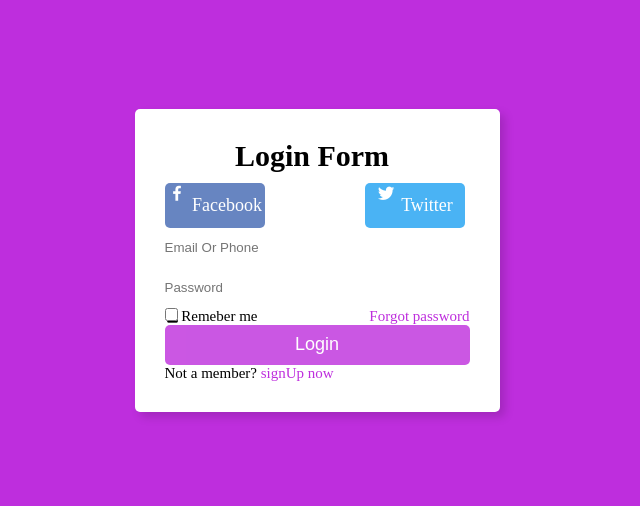
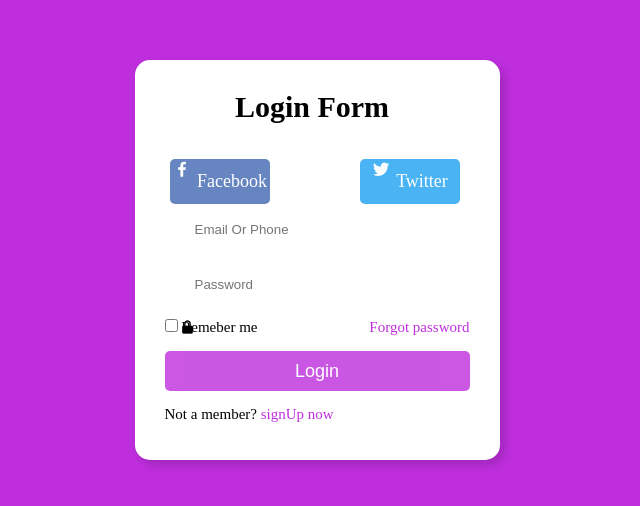
Before and after one commit to Matinehelahi/shortProjects, a plain HTML site: page loginForms/loginForm7/index.html in a window 1280 px wide. Shown: the part 140-646 px from the top of the page, without its empty margins (323-963 px from the left). Drawn offline with nearby package versions, Linux system fonts and the light colour scheme.

Commit message:
change loginForm7

```diff
--- a/loginForms/loginForm7/assets/style/style.css
+++ b/loginForms/loginForm7/assets/style/style.css
@@ -15,9 +15,11 @@ body {
 
 .container {
     width: 365px;
+    height: 400px;
     background-color: #fff;
     padding: 30px;
-    border-radius: 5px;
+    border: none;
+    border-radius: 15px;
     box-shadow: 5px 5px 10px rgba(0,0,0,0.15);
 }
 
@@ -26,12 +28,13 @@ body {
     text-align: center;
     font-weight: 600;
     font-size: 30px;
+    margin-bottom: 20px;
 }
 
 .button-box {
     display: flex;
     justify-content: space-between;
-    padding: ;
+    padding: 5px;
 }
 .button-box a{
     display: block;
@@ -75,12 +78,18 @@ body {
     width: 100%;
     height: 40px;
     border: none;
+    outline: none;
+    padding-left: 15px;
+    margin-bottom: 15px;
+
 }
 .forgot-feild  {
     display: flex;
     justify-content: space-between;
     font-size: 15px;
     font-weight: 300;
+    margin-bottom: 15px;
+
 }
 .forgot-feild a{
     color: #be2edd;
@@ -88,6 +97,10 @@ body {
 }
 .forgot-feild a:hover{
     text-decoration: underline;
+}
+.button-login{
+    margin-bottom: 15px;
+
 }
 .button-login input{
     width: 100%;
```
